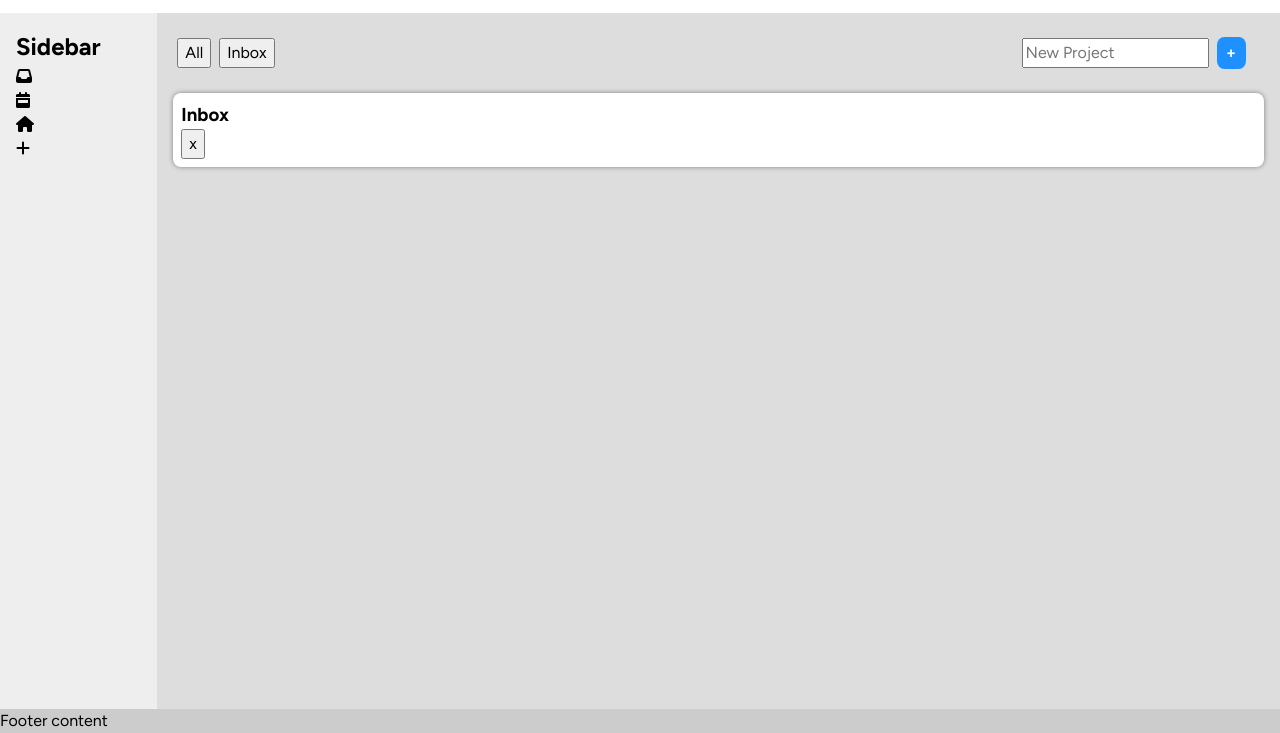
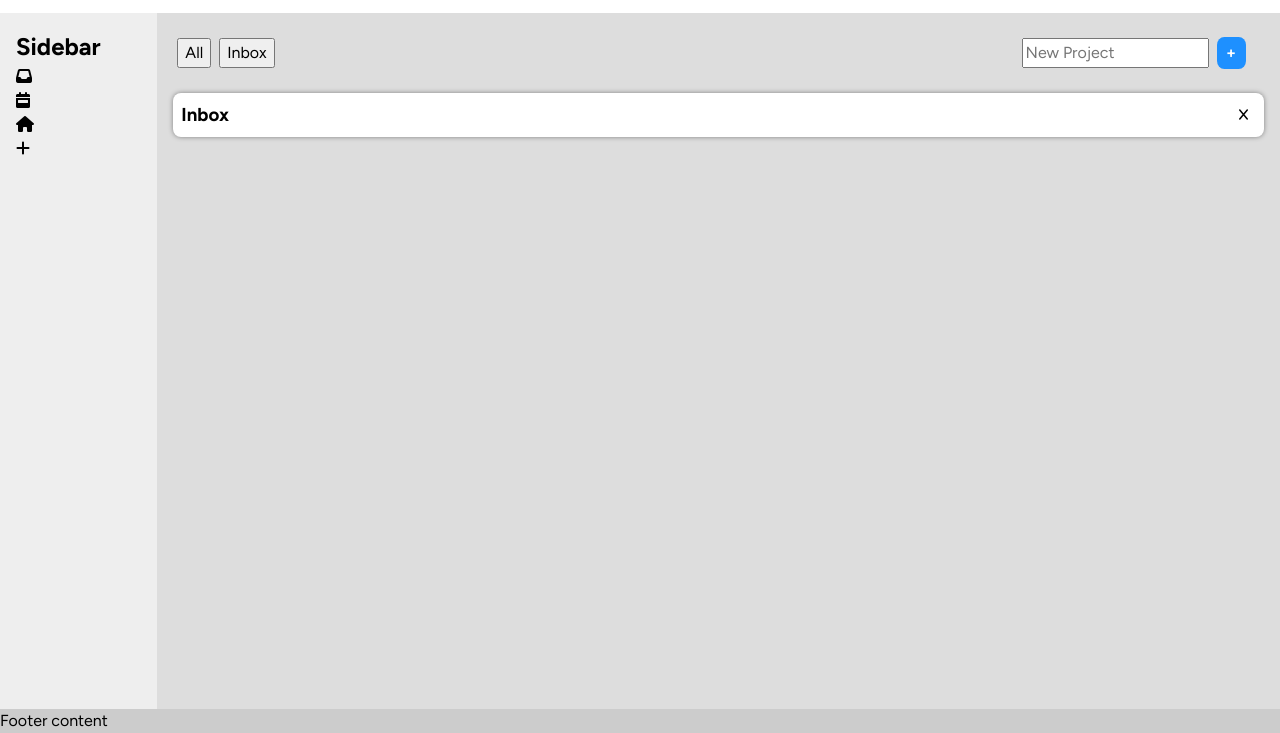
Before and after one commit to carisaelam/odin-todo-list, a website built with webpack: page src/template.html in a window 1280 px wide. Shown: the part 67-800 px from the top of the page. Built offline with nearby package versions, Linux system fonts and the light colour scheme.

Commit message:
Move delete project button to edge of container

```diff
--- a/src/modules/domHelper.js
+++ b/src/modules/domHelper.js
@@ -84,7 +84,7 @@ export class DOMHelper {
     tempDiv.innerHTML = `
         <div class="single__project__container">
           <h3 class="single__project__title">${project.title}</h3>
-          <button class="delete__project__button">x</button>
+          <i class="fa-solid fa-x delete__project__button"></i>
           <div class="task__list__container">
           <div class="task__container" id="${project.title.toLowerCase()}__container"></div>
           </div>
--- a/src/style.css
+++ b/src/style.css
@@ -134,6 +134,7 @@ main {
   top: 50%;
   left: 50%;
   transform: translate(-50%, -50%);
+  z-index: 1;
 
   background-color: aliceblue;
   border-radius: 1rem;
@@ -233,6 +234,17 @@ form {
   box-shadow: 0 0 5px grey;
   margin: 0.5rem 0;
   padding: 0.5rem;
+  position: relative;
+}
+
+.delete__project__button {
+  position: absolute;
+  top: 1rem;
+  right: 1rem;
+  border: none;
+  background-color: transparent;
+  font-size: 0.75rem;
+  cursor: pointer;
 }
 
 .task__list__container {
```
